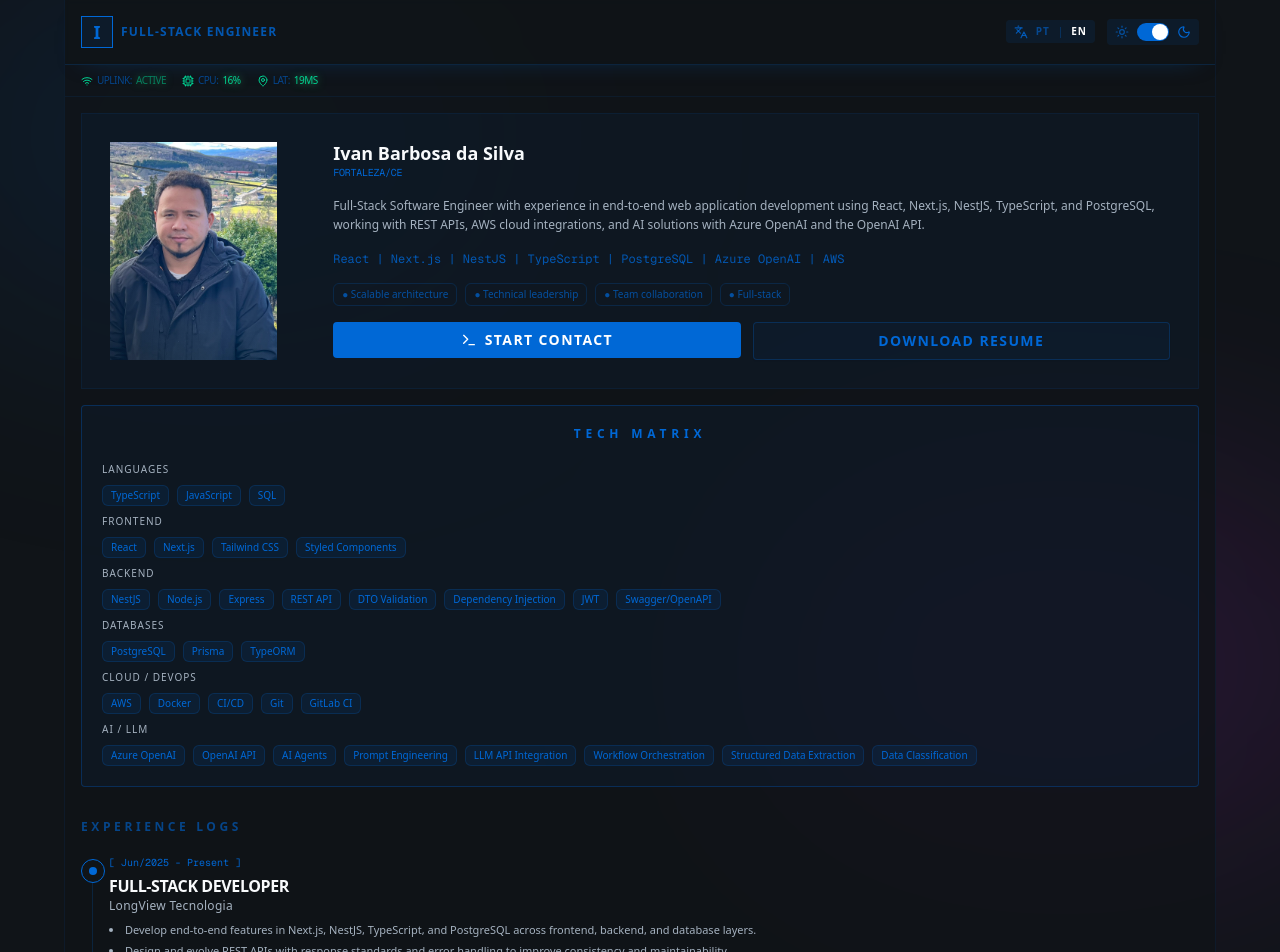
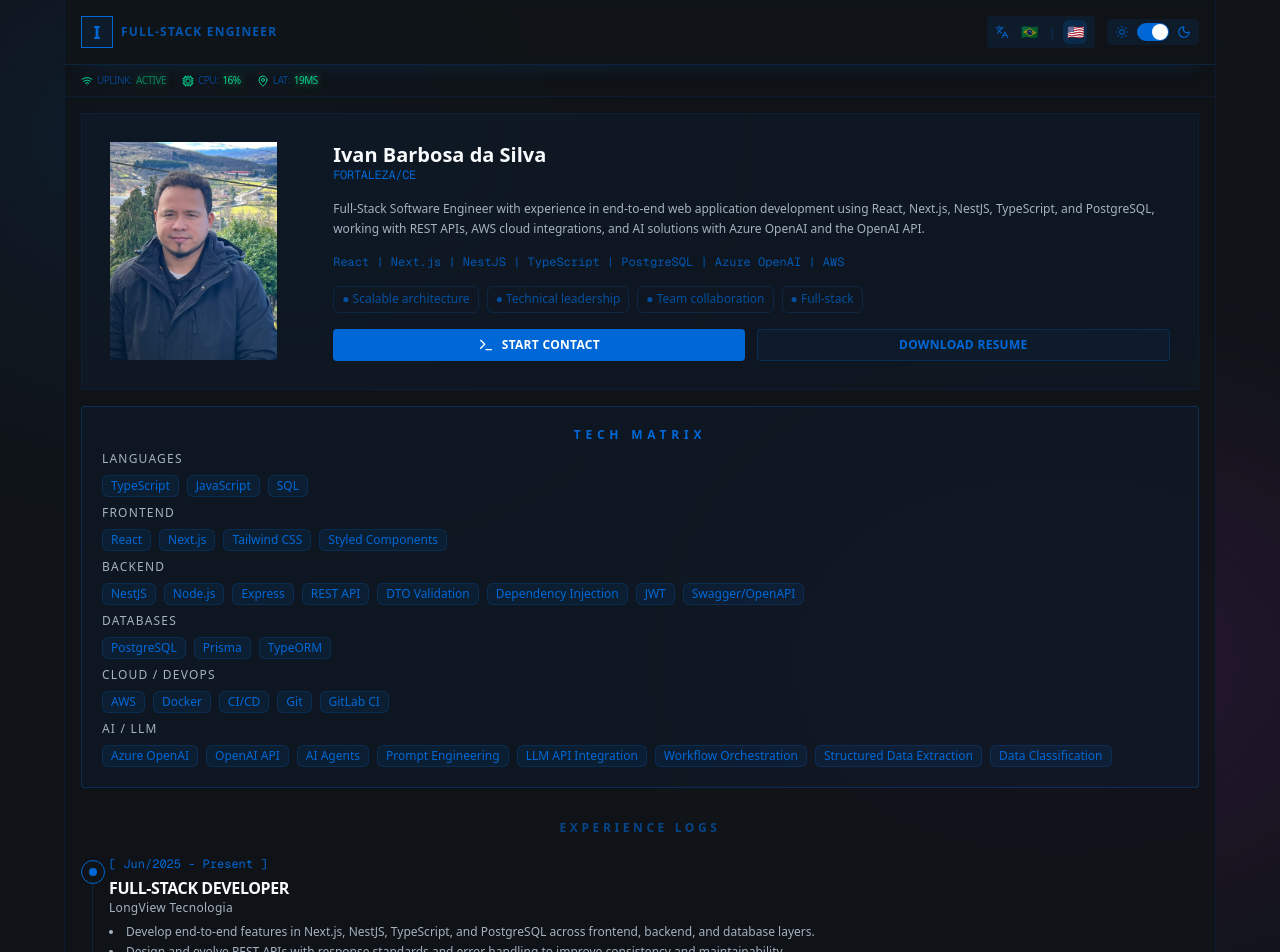
Before and after one commit to ivanbs14/Portifolio, a Next.js app: page / in a window 1280 px wide. Shown: the top 952 px of the page. Built offline with nearby package versions, Linux system fonts and the light colour scheme.

Commit message:
refact: all dimensions

```diff
--- a/src/components/portfolio/experience-timeline.tsx
+++ b/src/components/portfolio/experience-timeline.tsx
@@ -78,7 +78,7 @@
     >
       <h2
         id="experience-timeline-title"
-        className="mb-6 text-xs font-bold tracking-[0.3em] text-primary/60 uppercase lg:mb-5"
+        className="mb-6 text-center text-xs font-bold tracking-[0.3em] text-primary/60 uppercase lg:mb-5"
       >
         {t("section.experienceLogs")}
       </h2>
@@ -102,7 +102,7 @@
             </div>
 
             <p
-              className={`mb-1 font-mono text-[10px] ${
+              className={`mb-1 font-mono text-xs ${
                 entry.isActive ? "text-primary" : "text-muted-foreground"
               }`}
             >
@@ -128,7 +128,7 @@
             </p>
 
             <ul
-              className={`list-inside list-disc space-y-1 text-[11px] ${
+              className={`list-inside list-disc space-y-1 text-xs ${
                 entry.isActive
                   ? "text-foreground dark:text-muted-foreground"
                   : "text-foreground dark:text-muted-foreground/80"
--- a/src/components/portfolio/hero-section.tsx
+++ b/src/components/portfolio/hero-section.tsx
@@ -70,10 +70,10 @@
                 </Avatar>
 
                 <div className="min-w-0">
-                  <h2 className="text-base font-bold leading-tight text-foreground sm:text-lg">
+                  <h2 className="text-lg font-bold leading-tight text-foreground sm:text-xl">
                     {PROFILE_BIO.name}
                   </h2>
-                  <p className="text-[10px] font-mono tracking-tight text-primary uppercase">
+                  <p className="text-xs font-mono tracking-tight text-primary uppercase">
                     {PROFILE_BIO.location}
                   </p>
                 </div>
@@ -94,7 +94,7 @@
                 <Badge
                   key={principle}
                   variant="outline"
-                  className="max-w-full justify-start rounded-sm border-primary/20 bg-transparent px-2 py-1 text-[10px] leading-snug text-primary/70 whitespace-normal break-words"
+                  className="max-w-full justify-start rounded-sm border-primary/20 bg-transparent px-2 py-1 text-xs leading-snug text-primary/70 whitespace-normal break-words"
                 >
                   {`● ${principle}`}
                 </Badge>
@@ -106,7 +106,7 @@
             <ContactSheet>
               <Button
                 type="button"
-                className="h-auto w-full rounded bg-primary py-2 text-sm font-bold tracking-widest uppercase text-primary-foreground hover:bg-primary/90 lg:flex-1"
+                className="h-8 w-full rounded bg-primary px-3 text-xs font-bold tracking-wide uppercase text-primary-foreground hover:bg-primary/90 lg:flex-1"
                 onPointerEnter={() => toggleExternalMatrix(CONTACT_BUTTON_SOURCE, true)}
                 onPointerLeave={() => toggleExternalMatrix(CONTACT_BUTTON_SOURCE, false)}
                 onPointerCancel={() => toggleExternalMatrix(CONTACT_BUTTON_SOURCE, false)}
@@ -118,7 +118,7 @@
             <Button
               asChild
               variant="outline"
-              className="h-auto w-full rounded border-primary/50 bg-primary/5 py-2 text-sm font-bold tracking-widest uppercase text-primary hover:bg-primary/10 hover:text-primary dark:bg-primary/5 dark:hover:bg-primary/10 lg:flex-1"
+              className="h-8 w-full rounded border-primary/50 bg-primary/5 px-3 text-xs font-bold tracking-wide uppercase text-primary hover:bg-primary/10 hover:text-primary dark:bg-primary/5 dark:hover:bg-primary/10 lg:flex-1"
               onPointerEnter={() => toggleExternalMatrix(DOWNLOAD_BUTTON_SOURCE, true)}
               onPointerLeave={() => toggleExternalMatrix(DOWNLOAD_BUTTON_SOURCE, false)}
               onPointerCancel={() => toggleExternalMatrix(DOWNLOAD_BUTTON_SOURCE, false)}
--- a/src/components/portfolio/hud-header.tsx
+++ b/src/components/portfolio/hud-header.tsx
@@ -74,31 +74,35 @@
           <button
             type="button"
             onClick={() => setLanguage("pt")}
-            className={`cursor-pointer text-[10px] font-bold tracking-widest uppercase transition-colors ${
+            className={`inline-flex h-6 w-6 cursor-pointer items-center justify-center rounded-sm text-sm transition-opacity ${
               language === "pt"
                 ? isDark
-                  ? "text-white"
-                  : "text-black"
-                : "text-primary/60 hover:text-primary/80"
+                  ? "bg-primary/20 opacity-100"
+                  : "bg-primary/15 opacity-100"
+                : "opacity-55 hover:opacity-80"
             }`}
             aria-pressed={language === "pt"}
+            aria-label="Portuguese (Brazil)"
           >
-            PT
+            <span aria-hidden="true">🇧🇷</span>
+            <span className="sr-only">PT</span>
           </button>
           <span className="text-[10px] text-primary/40">|</span>
           <button
             type="button"
             onClick={() => setLanguage("en")}
-            className={`cursor-pointer text-[10px] font-bold tracking-widest uppercase transition-colors ${
+            className={`inline-flex h-6 w-6 cursor-pointer items-center justify-center rounded-sm text-sm transition-opacity ${
               language === "en"
                 ? isDark
-                  ? "text-white"
-                  : "text-black"
-                : "text-primary/60 hover:text-primary/80"
+                  ? "bg-primary/20 opacity-100"
+                  : "bg-primary/15 opacity-100"
+                : "opacity-55 hover:opacity-80"
             }`}
             aria-pressed={language === "en"}
+            aria-label="English (United States)"
           >
-            EN
+            <span aria-hidden="true">🇺🇸</span>
+            <span className="sr-only">EN</span>
           </button>
         </div>
         <div
--- a/src/components/portfolio/project-grid.tsx
+++ b/src/components/portfolio/project-grid.tsx
@@ -79,6 +79,7 @@
       aria-labelledby="project-grid-title"
     >
       <div className="mb-4 flex items-center gap-4 lg:mb-5">
+        <Separator className="w-auto flex-1 bg-primary/20" />
         <h2
           id="project-grid-title"
           className="text-xs font-bold tracking-[0.3em] whitespace-nowrap text-primary/60 uppercase"
@@ -100,7 +101,7 @@
                   {project.title}
                 </h3>
 
-                <p className="text-[11px] leading-snug text-muted-foreground">
+                <p className="text-xs leading-snug text-muted-foreground">
                   {project.description}
                 </p>
 
@@ -155,7 +156,7 @@
 
                   <Badge
                     variant="ghost"
-                    className="rounded-sm px-0 font-mono text-[10px] text-muted-foreground"
+                    className="rounded-sm px-0 font-mono text-xs text-muted-foreground"
                   >
                     {project.version}
                   </Badge>
--- a/src/components/portfolio/tech-matrix.tsx
+++ b/src/components/portfolio/tech-matrix.tsx
@@ -28,7 +28,7 @@
       aria-labelledby="tech-matrix-title"
     >
       <Card className="rounded border-primary/30 bg-primary/5 p-0 shadow-none">
-        <CardContent className="space-y-6 p-6 lg:space-y-5 lg:p-5">
+        <CardContent className="space-y-4 p-6 lg:space-y-2 lg:p-5">
           <h2
             id="tech-matrix-title"
             className="text-center text-xs font-bold tracking-[0.4em] text-primary uppercase"
@@ -39,7 +39,7 @@
           <div className="space-y-2 lg:space-y-2">
             {TECH_MATRIX.map((group) => (
               <div key={group.category}>
-                <span className="mb-2 block text-[10px] tracking-widest text-muted-foreground uppercase">
+                <span className="mb-2 block text-[10px] tracking-widest text-muted-foreground uppercase lg:text-xs">
                   {categoryLabelByKey[group.category] ?? group.category}
                 </span>
 
@@ -48,7 +48,7 @@
                     <Badge
                       key={`${group.category}-${tag}`}
                       variant="outline"
-                      className="rounded-sm border-primary/20 bg-primary/10 text-[10px] text-primary"
+                      className="rounded-sm border-primary/20 bg-primary/10 text-[10px] text-primary lg:text-xs"
                     >
                       {tag}
                     </Badge>
```
